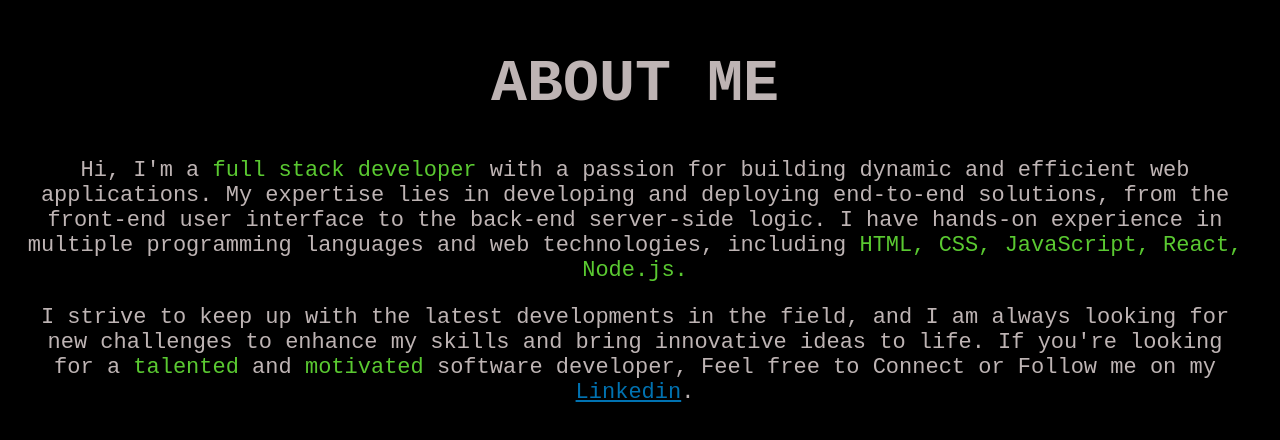
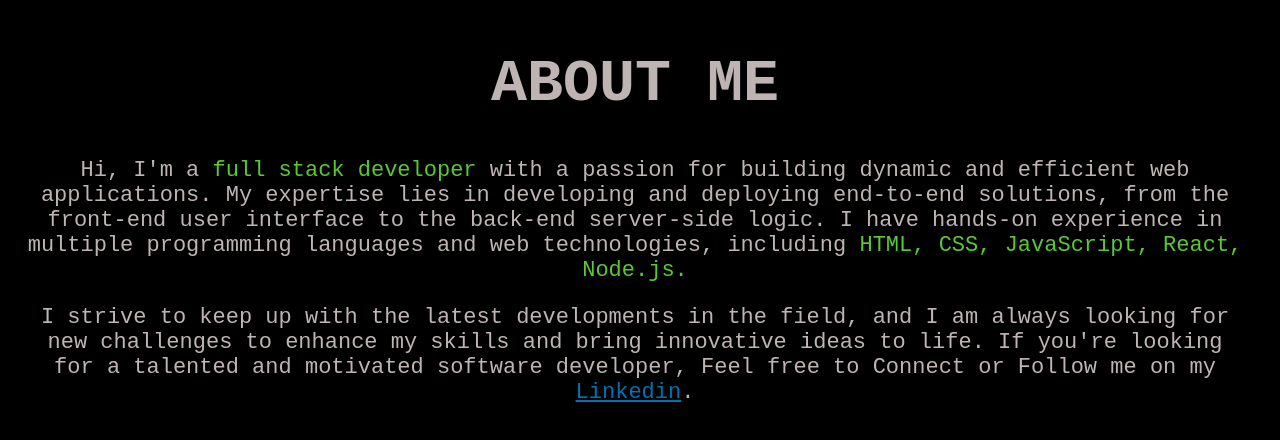
Before and after one commit to Kartik1745/portfolio, a React (Create React App) app: page / in a window 1280 px wide. Shown: the part 901-1341 px from the top of the page. Built offline with nearby package versions, Linux system fonts and the light colour scheme.

Commit message:
minor update

```diff
--- a/src/components/About.js
+++ b/src/components/About.js
@@ -16,7 +16,7 @@ const About = () => {
                     <p>
                     I strive to keep up with the latest developments in the field, and I am always
                     looking for new challenges to enhance my skills and bring innovative ideas to life.
-                    If you're looking for a <span id='wk-info'>talented</span> and <span id='wk-info'>motivated</span> software developer,
+                    If you're looking for a <span>talented</span> and <span>motivated</span> software developer,
                     Feel free to Connect or Follow me on my <a id='lnkd-link' href='https://www.linkedin.com/in/kartikpatil98/' target="_blank">Linkedin</a>.
                     </p>
                 </div>
```
